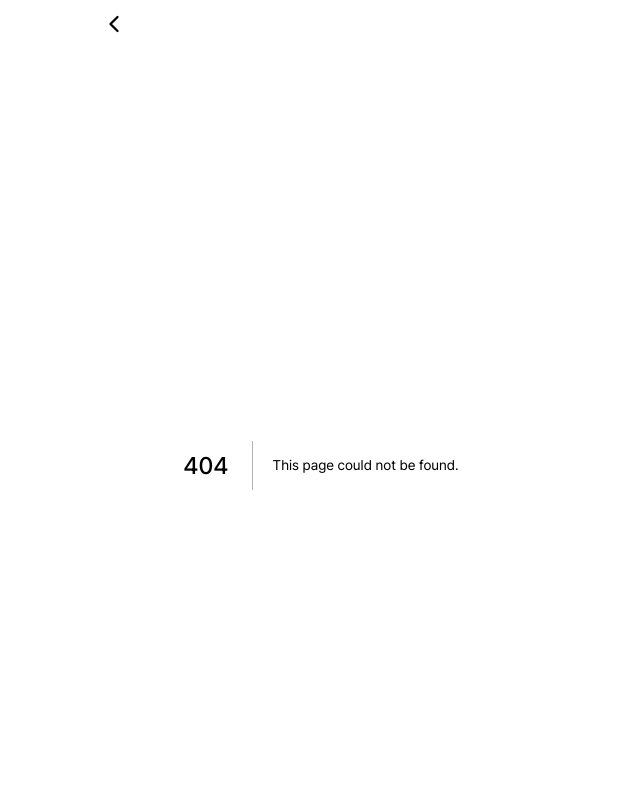
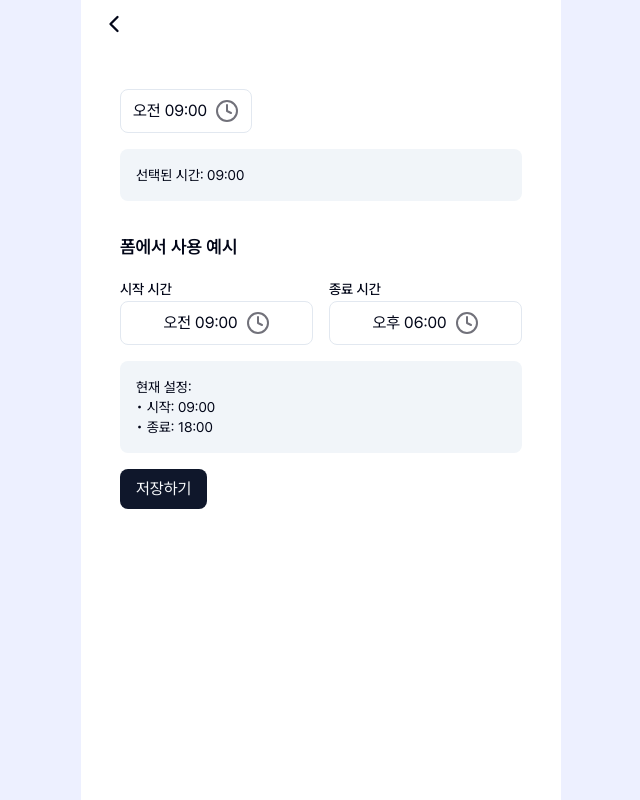
Before and after one commit to Kernel360/KFE3-e2e-WONDERFUL, a Next.js app in the folder apps/web/: page /time-picker in a window 1280 px wide. Before the commit this address had no page. Shown: the whole page, without its empty margins (319-959 px from the left). Built offline with nearby package versions, Linux system fonts and the light colour scheme.

Commit message:
feat: time-picker 테스트 페이지 추가 (#108)

```diff
--- /dev/null
+++ b/apps/web/app/time-picker/page.tsx
@@ -0,0 +1,71 @@
+// apps/web/app/time-picker/page.tsx
+'use client';
+
+import { useState } from 'react';
+
+import TimePicker from '@/components/common/time-picker';
+
+const TimePickerExample = () => {
+  const [selectedTime, setSelectedTime] = useState<string>('09:00');
+  const [startTime, setStartTime] = useState<string>('09:00');
+  const [endTime, setEndTime] = useState<string>('18:00');
+
+  // 폼 제출 핸들러
+  const handleSubmit = (e: React.FormEvent<HTMLFormElement>) => {
+    e.preventDefault(); // 기본 폼 전송 동작 방지
+
+    console.log('=== 폼 데이터 ===');
+    console.log('시작 시간:', startTime);
+    console.log('종료 시간:', endTime);
+    console.log('선택된 시간:', selectedTime);
+  };
+
+  return (
+    <div className="space-y-4 p-6">
+      <div className="flex items-center gap-2">
+        {/* <span className="text-[16px]! mr-1 text-sm font-medium">시간 선택</span> */}
+        <TimePicker
+          time={selectedTime}
+          setTime={setSelectedTime}
+          placeholder="시간을 선택해주세요"
+        />
+      </div>
+
+      <div className="bg-muted mt-4 rounded-lg p-4">
+        <p className="text-sm">선택된 시간: {selectedTime}</p>
+      </div>
+
+      {/* 폼에서 사용하는 예시 */}
+      <div className="mt-8 space-y-4">
+        <h3 className="text-lg font-semibold">폼에서 사용 예시</h3>
+        <form onSubmit={handleSubmit} className="space-y-4">
+          <div className="grid grid-cols-2 gap-4">
+            <div className="space-y-2">
+              <label className="text-sm font-medium">시작 시간</label>
+              <TimePicker time={startTime} setTime={setStartTime} className="w-full" />
+            </div>
+            <div className="space-y-2">
+              <label className="text-sm font-medium">종료 시간</label>
+              <TimePicker time={endTime} setTime={setEndTime} className="w-full" />
+            </div>
+          </div>
+
+          <div className="bg-muted rounded-lg p-4">
+            <p className="text-sm">현재 설정:</p>
+            <p className="text-sm">• 시작: {startTime}</p>
+            <p className="text-sm">• 종료: {endTime}</p>
+          </div>
+
+          <button
+            type="submit"
+            className="bg-primary text-primary-foreground hover:bg-primary/90 rounded-md px-4 py-2"
+          >
+            저장하기
+          </button>
+        </form>
+      </div>
+    </div>
+  );
+};
+
+export default TimePickerExample;
```
